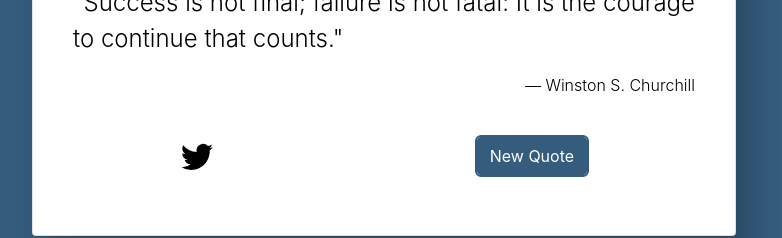
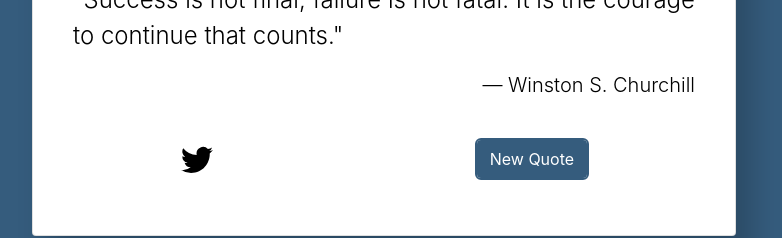
Before and after one commit to vruss14/quote-generator, a React (Create React App) app: page / in a window 1280 px wide. Shown: the part 324-562 px from the top of the page, without its empty margins (256-1038 px from the left). Built offline with nearby package versions, Linux system fonts and the light colour scheme.

Commit message:
create tweetable link & remove unused files

```diff
--- a/public/index.html
+++ b/public/index.html
@@ -5,39 +5,13 @@
     <link rel="icon" href="%PUBLIC_URL%/favicon.ico" />
     <meta name="viewport" content="width=device-width, initial-scale=1" />
     <meta name="theme-color" content="#000000" />
-    <meta
-      name="description"
-      content="Web site created using create-react-app"
-    />
+    <meta name="description" content="Quote generator built with React."/>
     <link rel="apple-touch-icon" href="%PUBLIC_URL%/logo192.png" />
-    <!--
-      manifest.json provides metadata used when your web app is installed on a
-      user's mobile device or desktop. See https://developers.google.com/web/fundamentals/web-app-manifest/
-    -->
-    <link rel="manifest" href="%PUBLIC_URL%/manifest.json" />
-    <!--
-      Notice the use of %PUBLIC_URL% in the tags above.
-      It will be replaced with the URL of the `public` folder during the build.
-      Only files inside the `public` folder can be referenced from the HTML.
-
-      Unlike "/favicon.ico" or "favicon.ico", "%PUBLIC_URL%/favicon.ico" will
-      work correctly both with client-side routing and a non-root public URL.
-      Learn how to configure a non-root public URL by running `npm run build`.
-    -->
     <title>Quote Generator</title>
   </head>
   <body>
     <noscript>You need to enable JavaScript to run this app.</noscript>
     <div id="root"></div>
-    <!--
-      This HTML file is a template.
-      If you open it directly in the browser, you will see an empty page.
-
-      You can add webfonts, meta tags, or analytics to this file.
-      The build step will place the bundled scripts into the <body> tag.
-
-      To begin the development, run `npm start` or `yarn start`.
-      To create a production bundle, use `npm run build` or `yarn build`.
-    -->
+    <script src="https://cdn.freecodecamp.org/testable-projects-fcc/v1/bundle.js"></script>
   </body>
 </html>
--- a/src/App.css
+++ b/src/App.css
@@ -10,9 +10,14 @@
 }
 
 #icon-container svg:hover {
-  /* Correct filter from black to Twitter blue generated here: https://codepen.io/sosuke/pen/Pjoqqp */
+  /* Correct filter to convert element from black to Twitter blue generated here: https://codepen.io/sosuke/pen/Pjoqqp */
   filter: invert(48%) sepia(43%) saturate(3184%) hue-rotate(180deg) brightness(104%) contrast(90%);
   cursor: pointer;
+}
+
+a {
+  text-decoration: none;
+  color: black;
 }
 
 @media screen and (max-width: 768px) {
--- a/src/components/Container.js
+++ b/src/components/Container.js
@@ -72,24 +72,27 @@ function Container(props) {
           <div className="card-body text-black d-flex flex-column justify-content-center align-items-center">
               <div className="row p-4">
                   <div className="quote-container">
-                      <p className="fs-4 fw-light" id="random-quote">
+                      <p className="fs-4 fw-light" id="text">
                          {state.displayedQuote.words}
                       </p>
                   </div>
-                  <p className="text-black text-end pl-3 fw-light">{state.displayedQuote.author}</p>
+                  <p className="text-black text-end pl-3 fs-5 fw-light" id="author">{state.displayedQuote.author}</p>
               </div>
 
               <div className="d-flex flex-row mb-3 w-100 justify-content-around text-black">
               <div title="Tweet this quote!" className="d-flex justify-content-center align-items-center" id="icon-container">
+                <a id="tweet-quote" target="_blank" rel="noreferrer" href="https://twitter.com/intent/tweet">
                   <svg xmlns="http://www.w3.org/2000/svg" width="32" height="32" fill="currentColor" className="bi bi-twitter" viewBox="0 0 16 16">
                       <path d="M5.026 15c6.038 0 9.341-5.003 9.341-9.334 0-.14 0-.282-.006-.422A6.685 6.685 0 0 0 16 3.542a6.658 6.658 0 0 1-1.889.518 3.301 3.301 0 0 0 1.447-1.817 6.533 6.533 0 0 1-2.087.793A3.286 3.286 0 0 0 7.875 6.03a9.325 9.325 0 0 1-6.767-3.429 3.289 3.289 0 0 0 1.018 4.382A3.323 3.323 0 0 1 .64 6.575v.045a3.288 3.288 0 0 0 2.632 3.218 3.203 3.203 0 0 1-.865.115 3.23 3.23 0 0 1-.614-.057 3.283 3.283 0 0 0 3.067 2.277A6.588 6.588 0 0 1 .78 13.58a6.32 6.32 0 0 1-.78-.045A9.344 9.344 0 0 0 5.026 15z"/>
                   </svg>
+                </a>
               </div>
               <button
               title="Click for a new quote!"
               onClick={changeContent}
               type="button"
               className="btn quote-btn text-white align-self-end"
+              id="new-quote"
               style={styles}>New Quote</button>
           </div>
         </div>
```
Also changed, not shown: src/reportWebVitals.js (deleted, +0 -13 lines), public/manifest.json (deleted), src/logo.svg (deleted).
